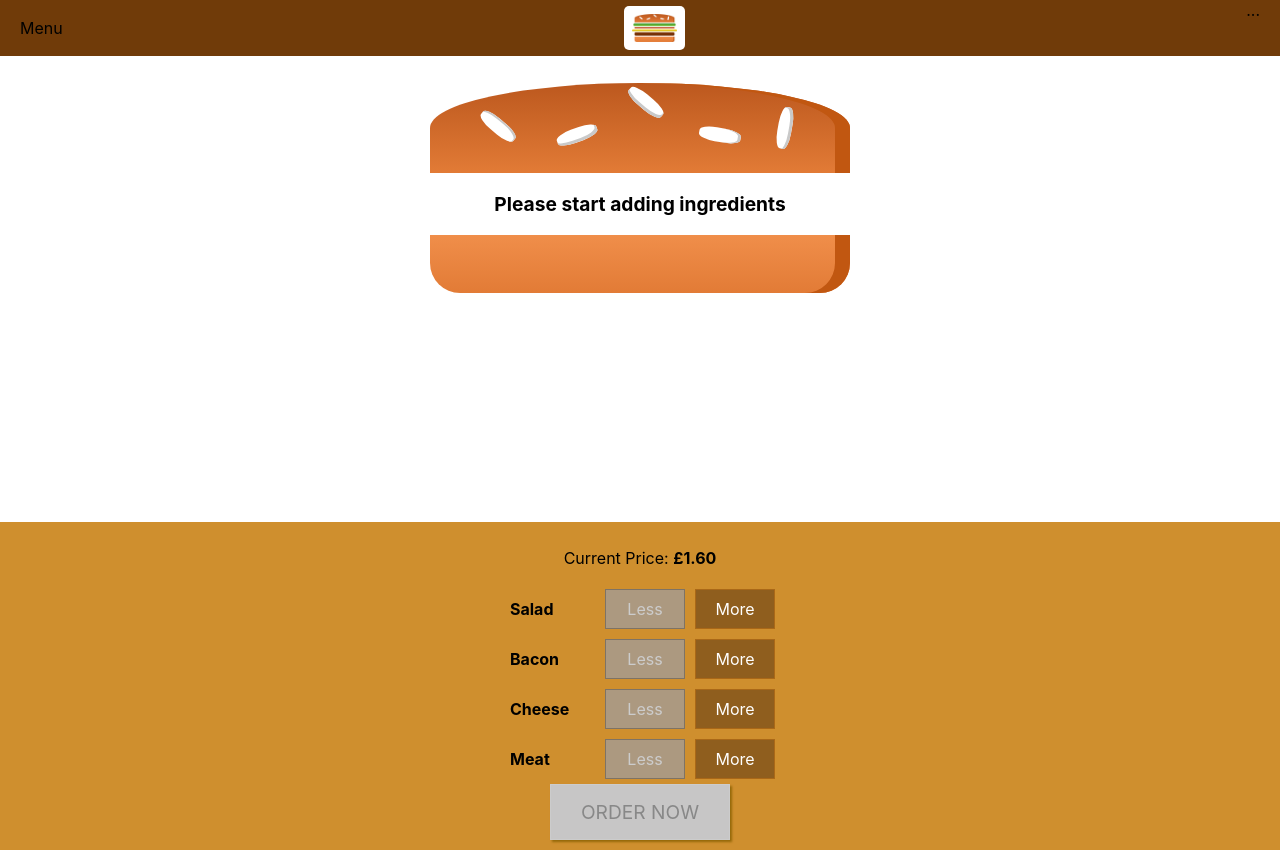
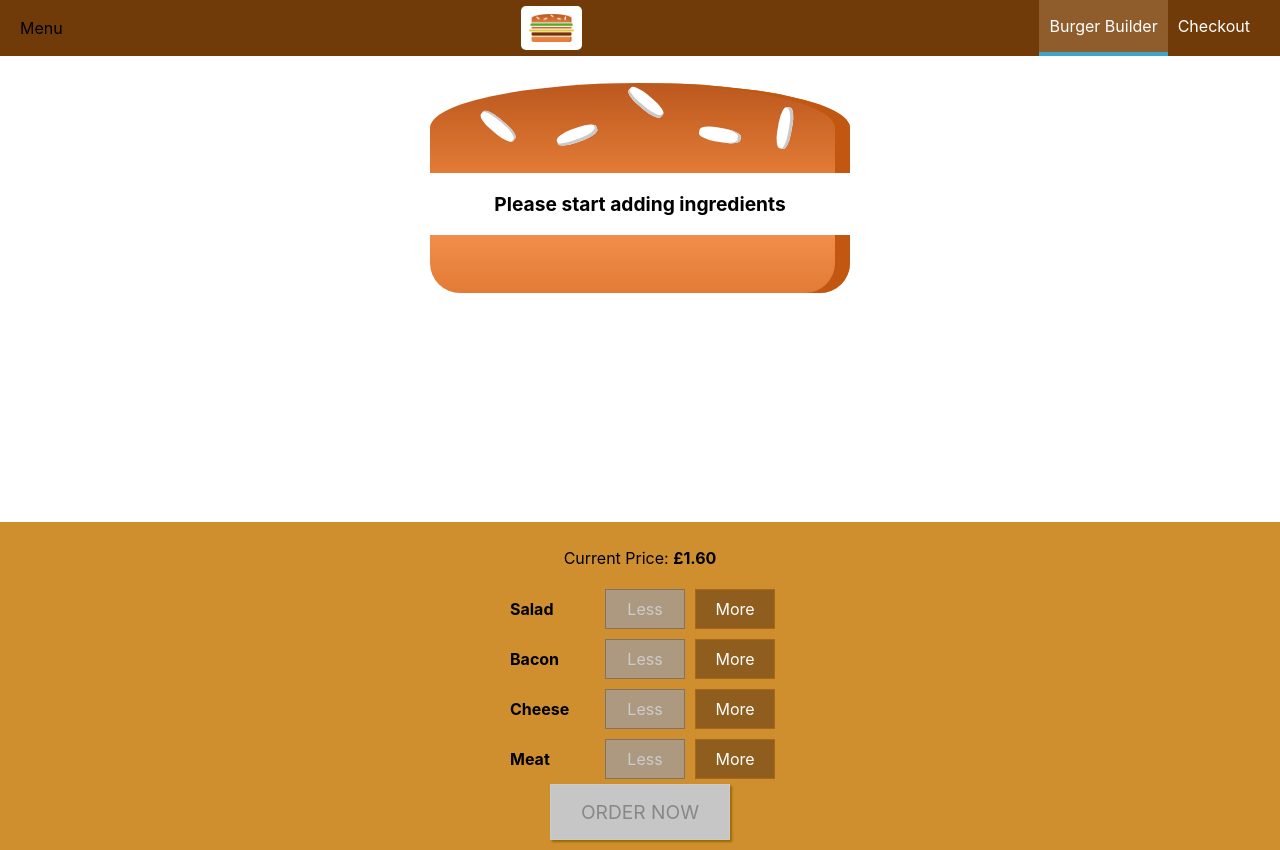
Before and after one commit to charlotte-hues/burger-builder, a React (Create React App) app: page / in a window 1280 px wide. Built offline with nearby package versions, Linux system fonts and the light colour scheme.

Commit message:
video 145 - added navigation

```diff
--- /dev/null
+++ b/src/components/Navigation/NavigationItems/NavigationItem/NavigationItem.js
@@ -0,0 +1,12 @@
+import React from "react";
+import classes from "./NavigationItem.module.css";
+
+const navigationItem = props => (
+  <li className={classes.NavigationItem}>
+    <a href={props.link} className={props.active ? classes.active : null}>
+      {props.children}
+    </a>
+  </li>
+);
+
+export default navigationItem;
--- /dev/null
+++ b/src/components/Navigation/NavigationItems/NavigationItem/NavigationItem.module.css
@@ -0,0 +1,25 @@
+.NavigationItem {
+  margin: 0;
+  box-sizing: border-box;
+  display: flex;
+  height: 100%;
+  align-items: center;
+}
+
+.NavigationItem a {
+  color: white;
+  text-decoration: none;
+  height: 100%;
+  padding: 16px 10px;
+  border-bottom: 4px solid transparent;
+  box-sizing: border-box;
+  display: block;
+}
+
+.NavigationItem a:hover,
+.NavigationItem a:active,
+.NavigationItem a.active {
+  background-color: #8f5c2c;
+  border-bottom: 4px solid #40a4c8;
+  color: white;
+}
--- a/src/components/Navigation/NavigationItems/NavigationItems.js
+++ b/src/components/Navigation/NavigationItems/NavigationItems.js
@@ -1,7 +1,14 @@
 import React from "react";
+import classes from "./NavigationItems.module.css";
+import NavigationItem from "./NavigationItem/NavigationItem";
 
-const navigationItems = props => {
-  return <li></li>;
-};
+const navigationItems = props => (
+  <ul className={classes.NavigationItems}>
+    <NavigationItem link="/" active>
+      Burger Builder
+    </NavigationItem>
+    <NavigationItem link="/">Checkout</NavigationItem>
+  </ul>
+);
 
 export default navigationItems;
--- /dev/null
+++ b/src/components/Navigation/NavigationItems/NavigationItems.module.css
@@ -0,0 +1,8 @@
+.NavigationItems {
+  margin: 0;
+  padding: 0;
+  list-style: none;
+  display: flex;
+  align-items: center;
+  height: 100%;
+}
--- a/src/components/Navigation/Toolbar/Toolbar.js
+++ b/src/components/Navigation/Toolbar/Toolbar.js
@@ -1,12 +1,15 @@
 import React from "react";
 import classes from "./Toolbar.module.css";
 import Logo from "../../Logo/Logo";
+import NavigationItems from "../NavigationItems/NavigationItems";
 
 const toobar = props => (
   <header className={classes.Toolbar}>
     <div>Menu</div>
     <Logo />
-    <nav>...</nav>
+    <nav>
+      <NavigationItems />
+    </nav>
   </header>
 );
 
```
